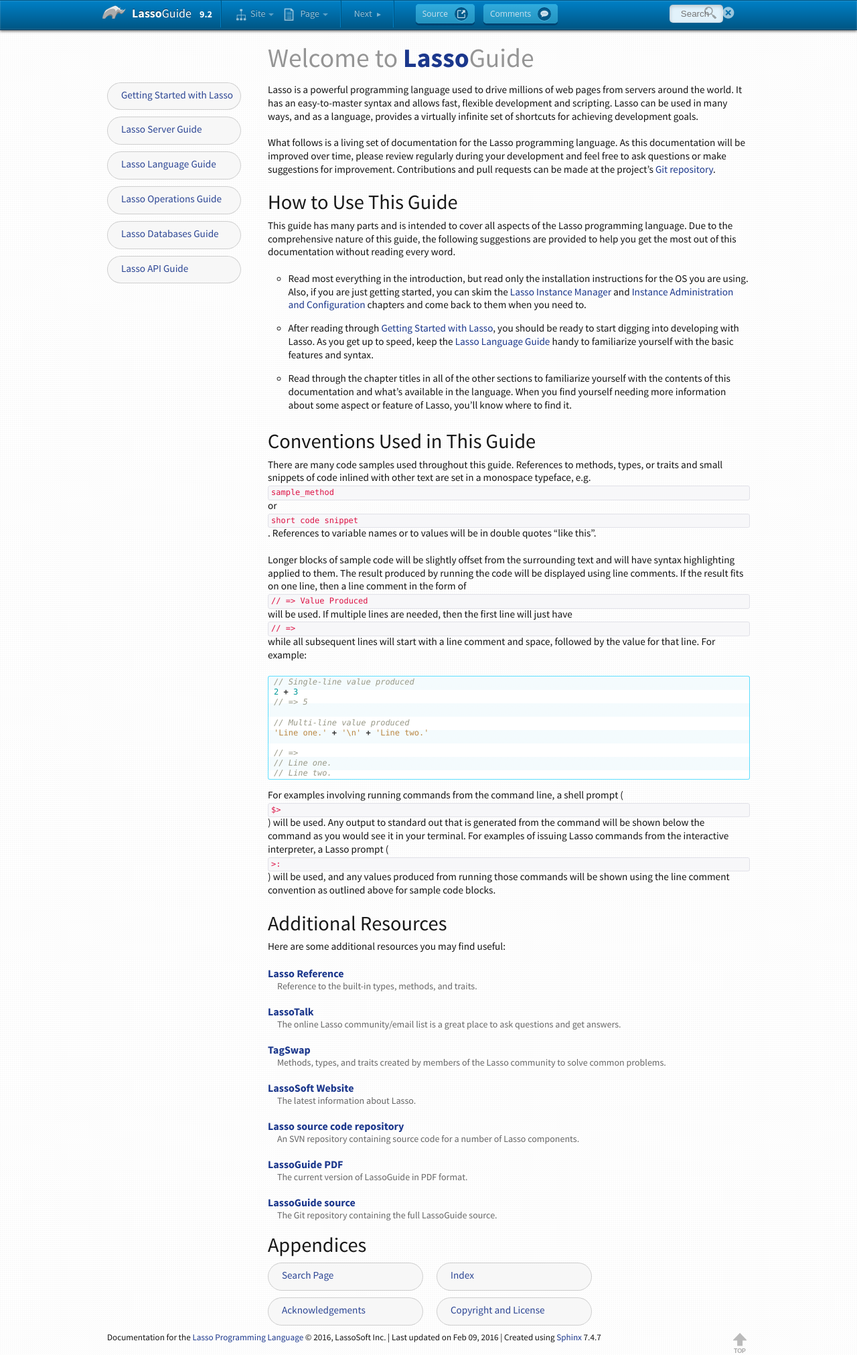
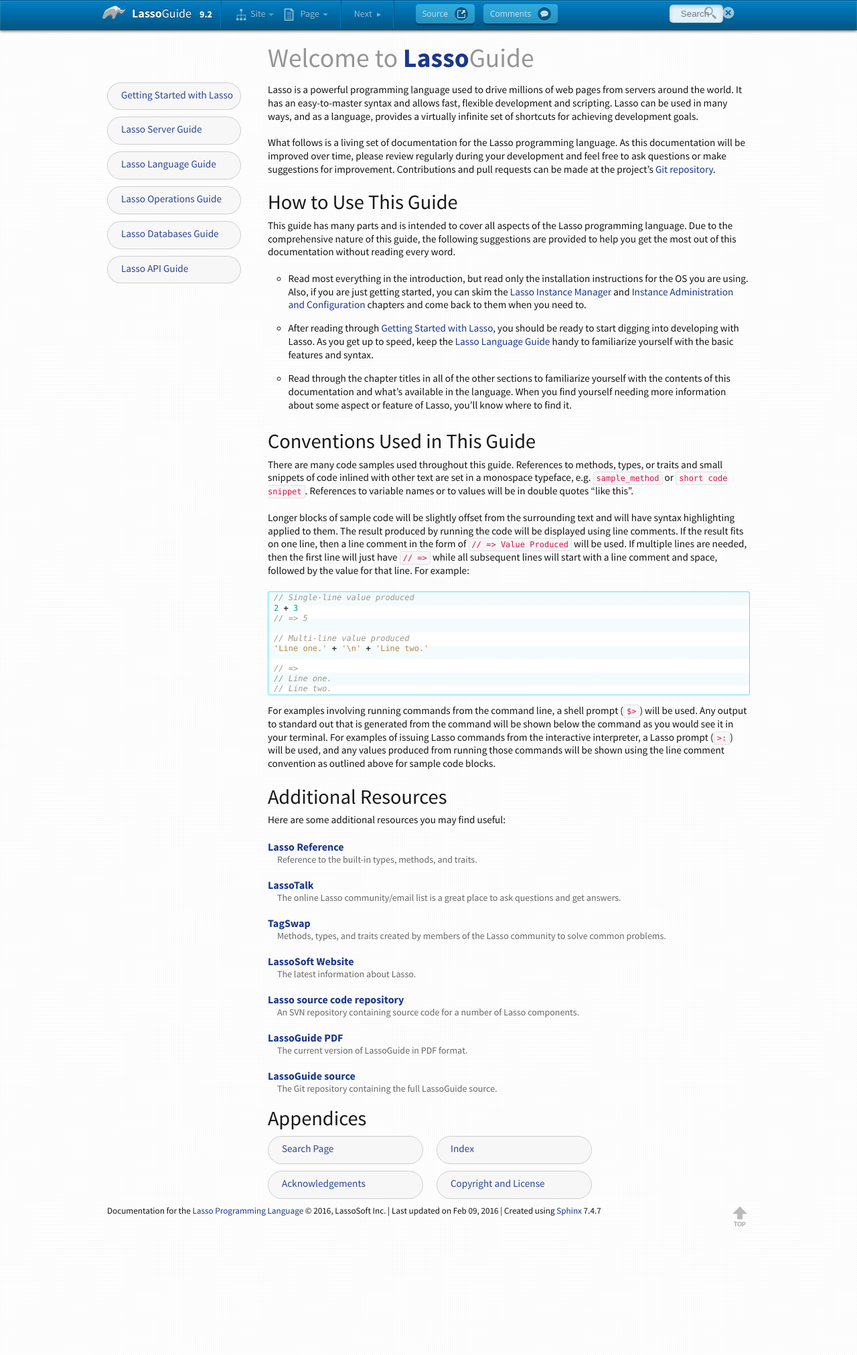
Before and after one commit to LassoSoft/LassoGuide, a Sphinx documentation site: the page built from source/index.rst, in a window 1280 px wide. Shown: the whole page at 67% size. Built offline with Sphinx 7.4.7, drawn with Linux system fonts in a browser that asks for light colours; cross-references to code outside the pages are shown as plain code; after the commit the page ends 1834 px from its top, so only the background shows below that.

Commit message:
minor theme fixes

```diff
--- a/source/_static/breathe.css
+++ b/source/_static/breathe.css
@@ -0,0 +1,3 @@
+code.literal .pre {
+	white-space: nowrap
+}
--- a/source/_themes/amphibious/static/a.mphibio.us.css
+++ b/source/_themes/amphibious/static/a.mphibio.us.css
@@ -78,7 +78,7 @@
 sub { bottom: -0.25em; }
 
 pre { text-wrap: wrap; white-space: pre-wrap; white-space: -moz-pre-wrap; white-space: -pre-wrap; white-space: -o-pre-wrap; word-wrap: break-word; background: #e6f6fb; }
-code { display: block; padding: 0.5em 1em; border: 1px solid #81aed1; font-family: "Courier New", Courier, Monaco, monospace; }
+code { display: inline; padding: 0.5em 1em; border: 1px solid #81aed1; font-family: "Courier New", Courier, Monaco, monospace; }
 
 code,pre,tt.literal{padding:0 3px 2px;font-size:12px;color:#333;-webkit-border-radius:3px;-moz-border-radius:3px;border-radius:3px}
 code{padding:2px 4px;color:#d14;background-color:#f7f7f9;border:1px solid #e1e1e8}
```
Also changed, not shown: source/_static/favicon.ico.
